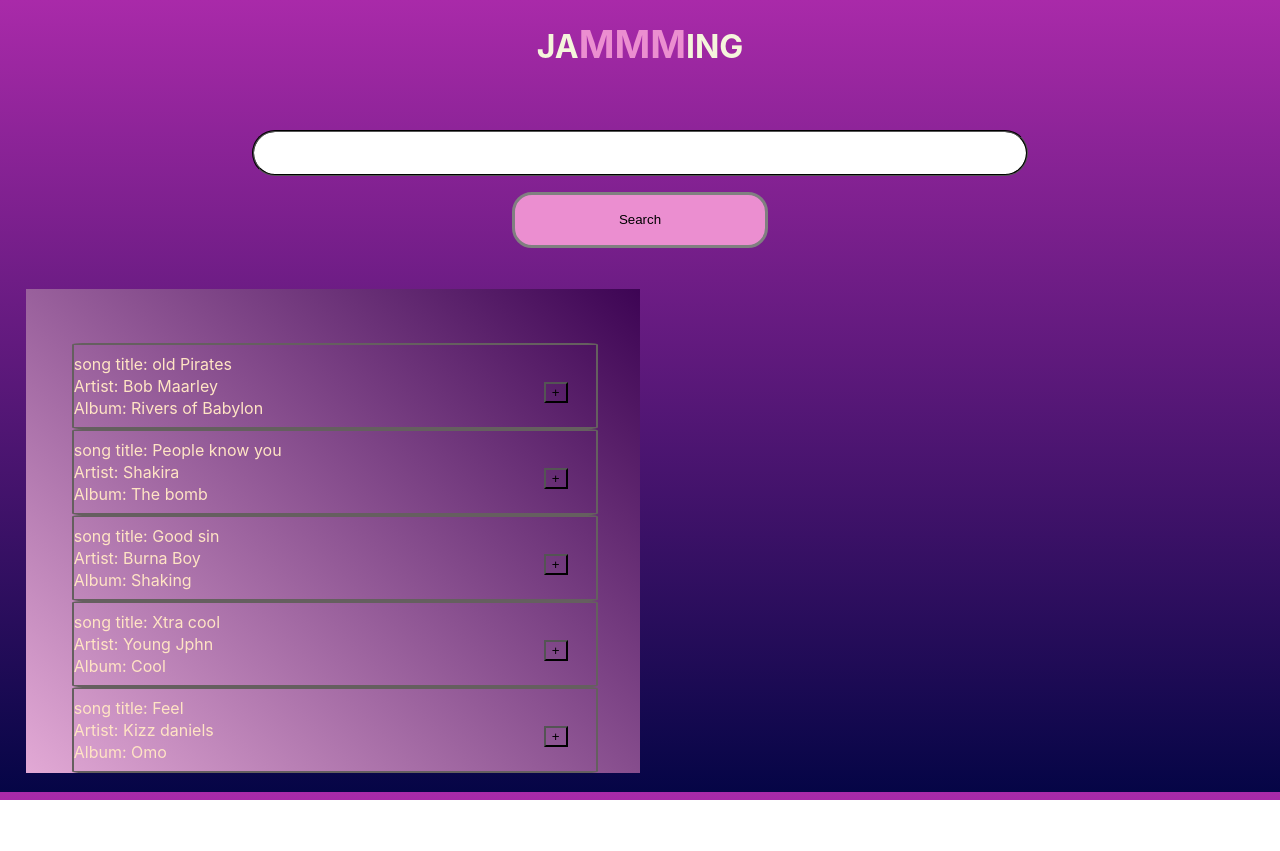
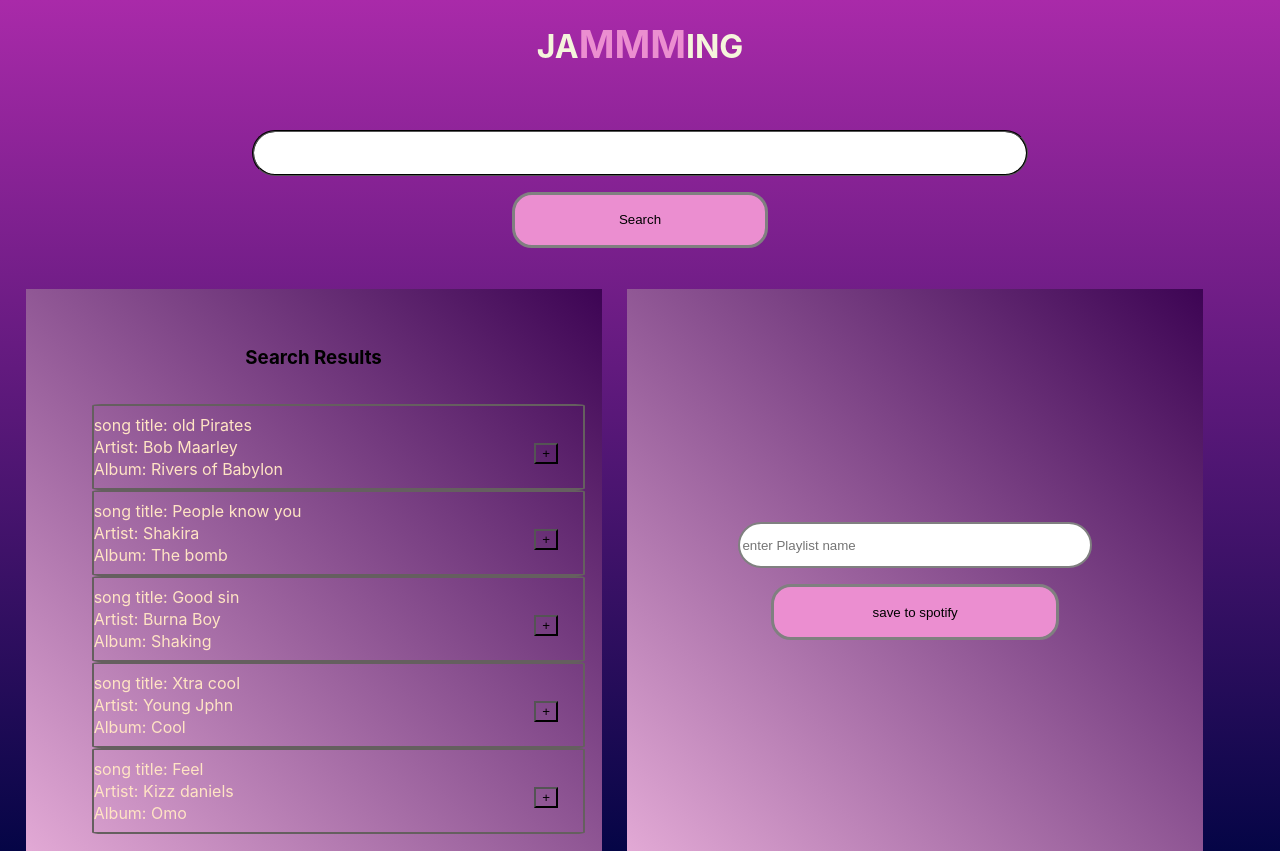
Before and after one commit to Nnamdingozi/jammming-project, a React (Create React App) app: page / in a window 1280 px wide. Before the commit the page ends 800 px from the top, so only its background shows below. Built offline with nearby package versions, Linux system fonts and the light colour scheme.

Commit message:
add static style for Playlist and modified SearchResults

```diff
--- a/src/App.css
+++ b/src/App.css
@@ -8,3 +8,13 @@ body{
   h1{
     text-align: center;
   }
+  .banner {
+    height: 100%;
+    width: 100%;
+    margin: auto;
+  }
+  .container {
+    width: 100%;
+    height: auto;
+    display: flex;
+  }
--- a/src/App.js
+++ b/src/App.js
@@ -1,15 +1,20 @@
 import React from "react";
 import SearchBar from "./SearchBar/SearchBar.";
 import SearchResults from "./searchResults/SearchResults";
-import './App.css'
+import './App.css';
+import PlayList from "./playList/Playlist";
 
 function App() {
   return (
-   <>
+   <div className="banner">
    <h1><span style={{color:'beige'}} >JA</span><span style={{color:'rgb(235, 142, 208)', fontSize: '2.4rem'}}>MMM</span><span style={{color:'beige'}}>ING</span></h1>
    <SearchBar />
+   <div className="container">
    <SearchResults />
-   </>
+   <PlayList />
+   </div>
+
+   </div>
   );
 }
 
--- a/src/playList/PlayList.module.css
+++ b/src/playList/PlayList.module.css
@@ -0,0 +1,28 @@
+.spotifybtn {
+    width: 50%;
+    height: 7vh;
+    border-radius: 20px 20px;
+    border: 3px solid grey;
+    margin: auto;
+    background-color: rgb(235, 142, 208);
+    margin-bottom: 2vh;
+    text-align: center;
+    margin-top: 2vh;
+}
+.playlist {
+    height: auto;
+    width: 45%;
+    background: linear-gradient(45deg, rgb(226, 169, 213), rgb(61, 4, 84));
+    padding-top: 3%;
+    margin-left: 2%;
+    display: flex;
+    flex-direction: column;
+    justify-content: center;
+    align-items: center;
+}
+.listinput {
+    width: 60%;
+    height: 5vh;
+    border: 2px double grey;
+    border-radius: 50px;
+}
--- a/src/playList/Playlist.js
+++ b/src/playList/Playlist.js
@@ -0,0 +1,13 @@
+import React from "react";
+import styles from "./PlayList.module.css"
+
+ export default function PlayList() {
+    return (
+        <div className={styles.playlist}>
+        <input className={styles.listinput} type="text" placeholder="enter Playlist name"></input>
+    <div></div>
+<button className={styles.spotifybtn}>save to spotify</button>
+        </div>
+
+        )
+ }
--- a/src/searchResults/SearchResults.js
+++ b/src/searchResults/SearchResults.js
@@ -13,6 +13,7 @@ export default function SearchResults(){
     })
     return (
         <div className={styles.searchResults}>
+    <h3>Search Results</h3>
             <ul>{songs}</ul>
 
         </div>
--- a/src/searchResults/SearchResults.module.css
+++ b/src/searchResults/SearchResults.module.css
@@ -1,9 +1,13 @@
 .searchResults {
     height: auto;
-    width: 48%;
+    width: 45%;
     background: linear-gradient(45deg, rgb(226, 169, 213), rgb(61, 4, 84));
     padding-top: 3%;
     margin-left: 2%;
+    display: flex;
+    flex-direction: column;
+    align-items: center;
+    justify-content: center;
 }
 
 ul {
```
